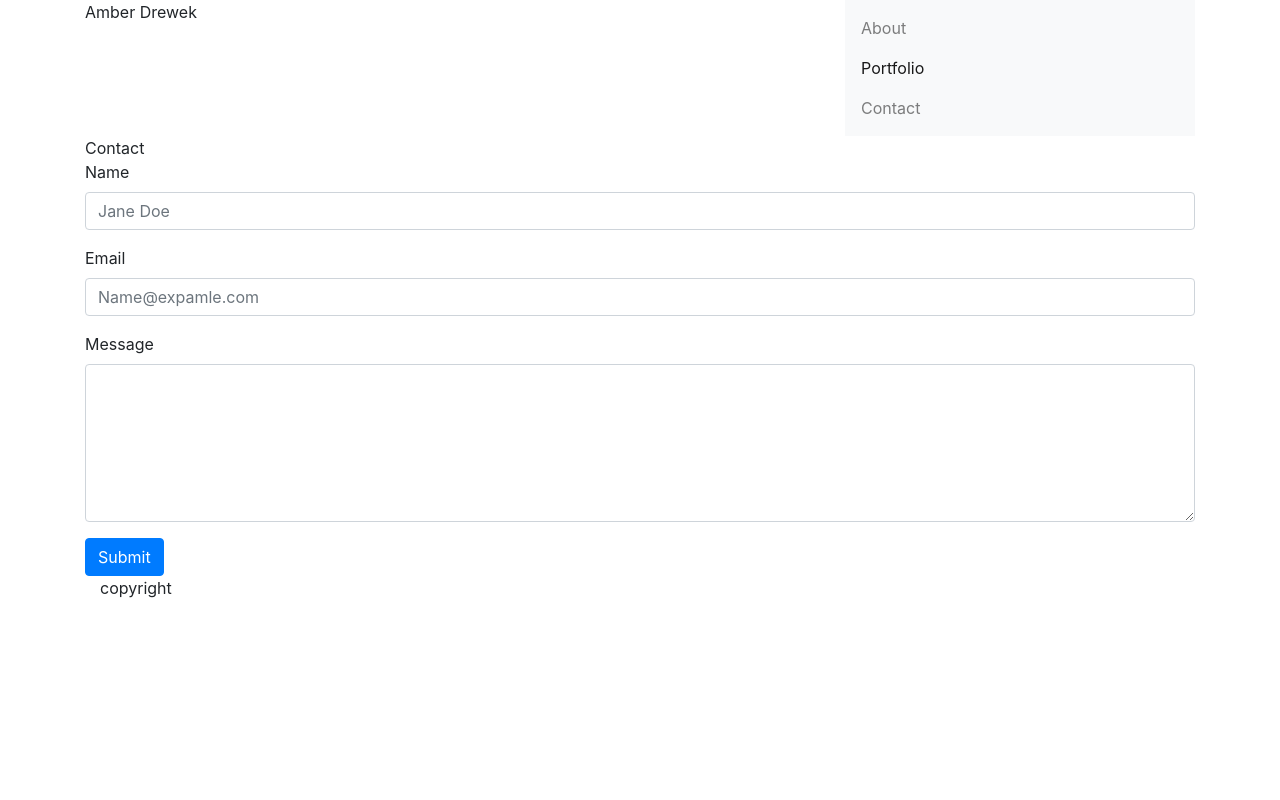
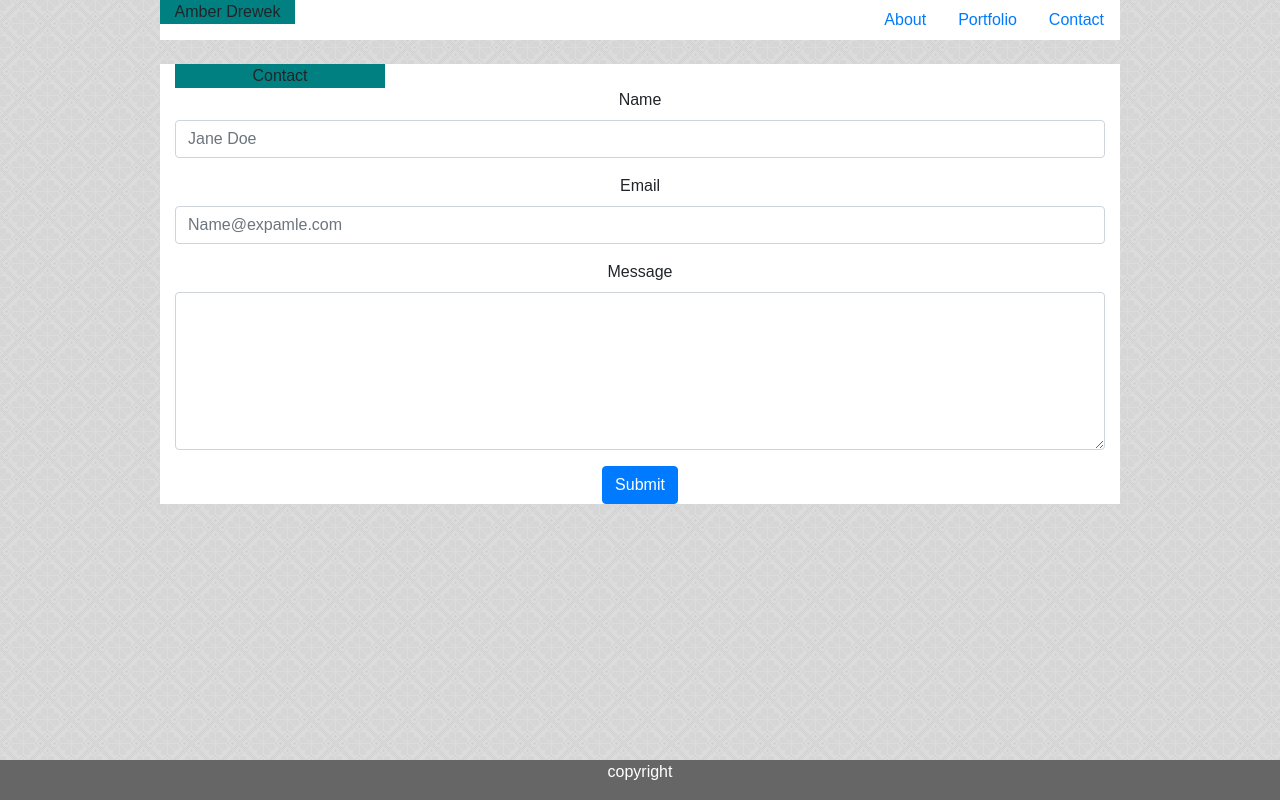
Before and after one commit to Ladytardis/amber-drewek-prework, a plain HTML site: page Module-1-Assessment/contact.html in a window 1280 px wide. Drawn offline with nearby package versions, Linux system fonts and the light colour scheme.

Commit message:
fixed navbar allignment issue

```diff
--- a/Module-1-Assessment/assets/css/style.css
+++ b/Module-1-Assessment/assets/css/style.css
@@ -0,0 +1,9 @@
+body {background-image: url(../images/norwegian_rose.png); text-align: center; height: 100%; font-family: Arial, Helvetica, sans-serif;}
+
+#top {width: 960px; margin-top: 0px; margin-bottom: auto; background-color: white; padding: 0; align-self: center;}
+header {background-color: teal;}
+.h1 {background-color: teal;}
+.container {background-color: white; margin-top: 5%; margin-bottom: 5%; width: 960px; align-self: center;}
+
+#footer {margin-top: auto; background-color: #666666; color:white; margin-bottom: 0; padding: 0;
+}
--- a/Module-1-Assessment/contact.html
+++ b/Module-1-Assessment/contact.html
@@ -3,37 +3,37 @@
 
 
 <head>
-<title>contact Me</title>
+<title>Contact Me</title>
     <link rel="stylesheet" href="https://stackpath.bootstrapcdn.com/bootstrap/4.1.3/css/bootstrap.min.css">
     <link rel="stylesheet" type="text/css" href="assets/css/style.css">
     <meta name="viewport" content="width=device-width, initial-scale=1">
 </head>
 
 <body>
-    <div class="container">
-    <div class="row align-items-start">
-        <div class="col-3">
+    <div class="container fixed-top" id="top">
+        <div class="row">
+            <div class="col-2">
                   <header>Amber Drewek</header>
-
-
           </div>
-        <div class="col-4 offset-5">
-            <nav class="navbar nabvar-default navbar-light bg-light">
-                   <ul class="navbar-nav mr-auto">
-                        <a class="nav-link" href="index.html">About</span></a>
-                    </li>
-                    <li class="nav-item active">
-                        <a class="nav-link" href="portfolio.html">Portfolio<span class="sr-only">(current)</a>
+          <div class="col-4 offset-6">
+          <ul class="nav justify-content-end">
+              <li class="nav-item">
+                  <a class="nav-link" href="Index.html">About</a>
                 </li>
               <li class="nav-item">
-                        <a class="nav-link" href="contact.html">Contact</a>
+                <a class="nav-link" href="portfolio.html">Portfolio</a>
               </li>
+              <li class="nav-item">
+                <a class="nav-link active" href="contact.html">Contact</a>
               </li>
+
             </ul>
+            </div>
       </div>
 
       </div>
-        </div>
+
+
 
 
 
@@ -63,13 +63,15 @@
                     </form>
                 </div>
             </div>
+        </div>
 
 
 
 
 
 
-    <footer class="container align-self-end ">
+
+        <footer id="footer" class="fixed-bottom">
             <div class="row">
                 <div class="col-12">
                        <p>copyright</p>
```
Also changed, not shown: Module-1-Assessment/index.html (+14 -13 lines), Module-1-Assessment/portfolio.html (+23 -20 lines). Lines whose indentation alone changed are shown as unchanged.
